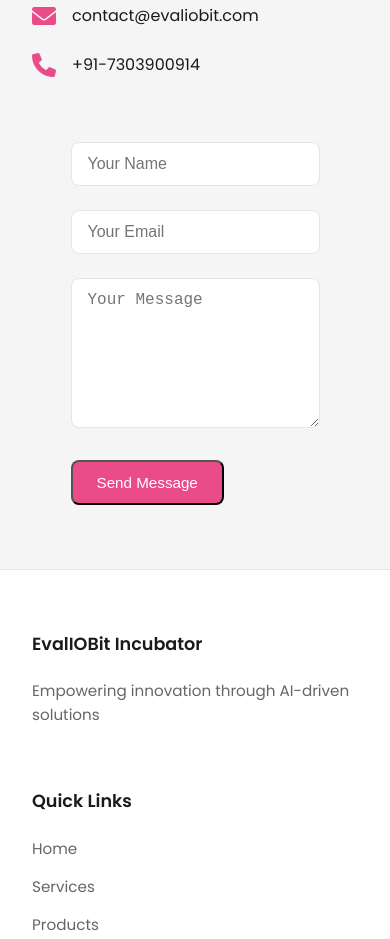
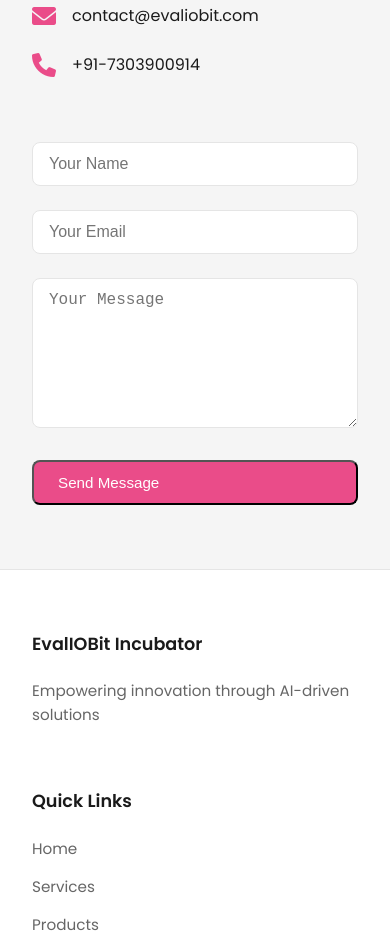
Before and after one commit to abhishek9193/evaliobit, a plain HTML site: page index.html in a window 390 px wide. Shown: the part 3284-4223 px from the top of the page. Drawn offline with Linux system fonts and the light colour scheme.

Commit message:
fixing width

```diff
--- a/css/style.css
+++ b/css/style.css
@@ -391,12 +391,16 @@
 
 /* Form Styles */
 .contact-form {
-    max-width: 600px;
-    margin: 0 auto;
+    width: 100%;
+    max-width: 100%;
+    display: flex;
+    flex-direction: column;
+    gap: 1.5rem;
 }
 
 .form-group {
-    margin-bottom: 1.5rem;
+    width: 100%;
+    margin-bottom: 0;
 }
 
 .form-group input,
@@ -407,6 +411,7 @@
     border-radius: 8px;
     font-size: 1rem;
     transition: var(--transition);
+    background-color: var(--background);
 }
 
 .form-group textarea {
@@ -433,6 +438,7 @@
     padding: 1rem;
     border-radius: 8px;
     display: none;
+    width: 100%;
 }
 
 .form-status.success {
@@ -571,6 +577,14 @@
     .btn-secondary {
         margin-left: 0;
     }
+
+    .contact-content {
+        grid-template-columns: 1fr;
+    }
+
+    .contact-form {
+        max-width: 100%;
+    }
 }
 
 /* Animations */
--- a/index.html
+++ b/index.html
@@ -118,7 +118,7 @@
                         <a href="tel:+917303900914">+91-7303900914</a>
                     </div>
                 </div>
-                <form class="contact-form" name="contact" method="POST" data-netlify="true" netlify-honeypot="bot-field" netlify>
+                <form class="contact-form" name="contact" method="POST" data-netlify="true" netlify-honeypot="bot-field">
                     <input type="hidden" name="form-name" value="contact" />
                     <p class="hidden">
                         <label>Don't fill this out if you're human: <input name="bot-field" /></label>
```
